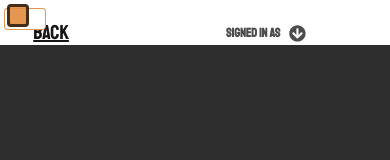
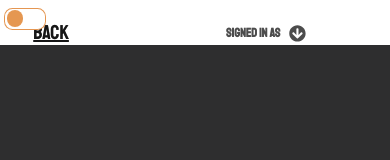
Before and after one commit to oslabs-beta/Revis, a Next.js app: page /graphs in a window 390 px wide. Shown: the top 160 px of the page. Built offline with nearby package versions, Linux system fonts and the light colour scheme; a web font is replaced by a local one.

Commit message:
fixing the toggle

```diff
--- a/src/styles/DarkModeToggleSwitch.module.scss
+++ b/src/styles/DarkModeToggleSwitch.module.scss
@@ -36,7 +36,7 @@
     background-color: white;
     -webkit-transition: $transitionTime;
     transition: $transitionTime;
-    border-radius: 1vw;
+    border-radius: 1vh;
     border: solid var(--logoColor) 0.2px;
   }
 
@@ -44,15 +44,15 @@
     position: absolute;
     content: '';
     height: 1.75vh;
-    width: 2vw;
-    left: 0.5vw;
+    width: 2vh;
+    left: 0.5vh;
     bottom: 1vh;
     background-color: var(--background);
     opacity: 100%;
     -webkit-transition: $transitionTime;
     transition: $transitionTime;
-    border-radius: 1vw;
-    border: solid var(--grey);
+    border-radius: 1vh;
+
     background-color: var(--logoColor);
     // background-image: url(./sun-solid.svg);
     @media screen and (max-device-width: 800px) and (orientation: portrait) {
@@ -69,13 +69,13 @@
 
   input:checked + .slider:before {
     //
-    $translateDistance: 2vw;
+    $translateDistance: 6vh;
     -ms-transform: translateX($translateDistance) rotate(360deg);
     @media screen and (max-device-width: 800px) and (orientation: portrait) {
-      -ms-transform: translateX($translateDistance) rotate(360deg);
+      -ms-transform: translateX(4vh) rotate(360deg);
     }
     @media screen and (max-device-width: 800px) and (orientation: portrait) {
-      transform: translateX($translateDistance) rotate(360deg);
+      transform: translateX(2vh) rotate(360deg);
     }
     transform: translateX($translateDistance) rotate(360deg);
 
```
